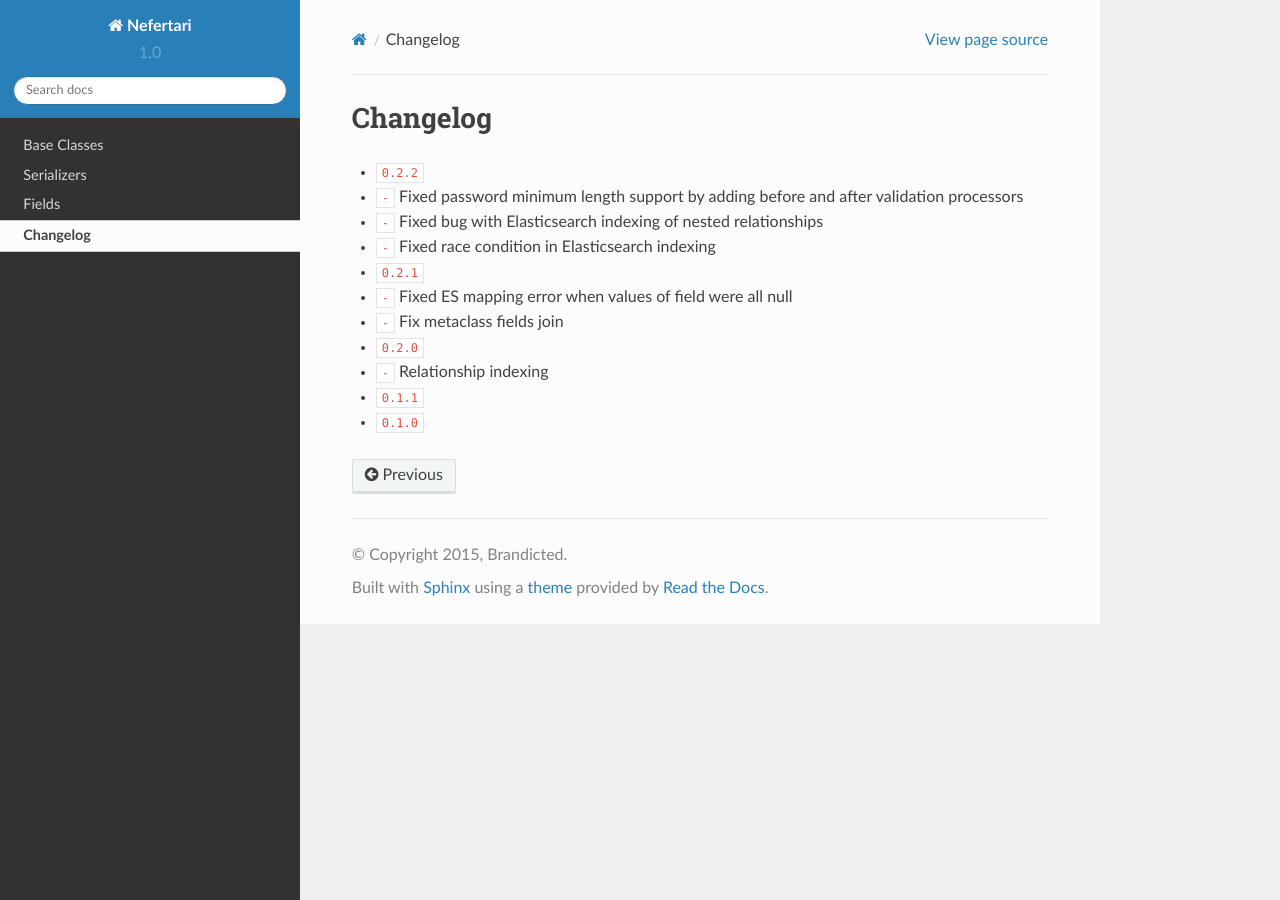
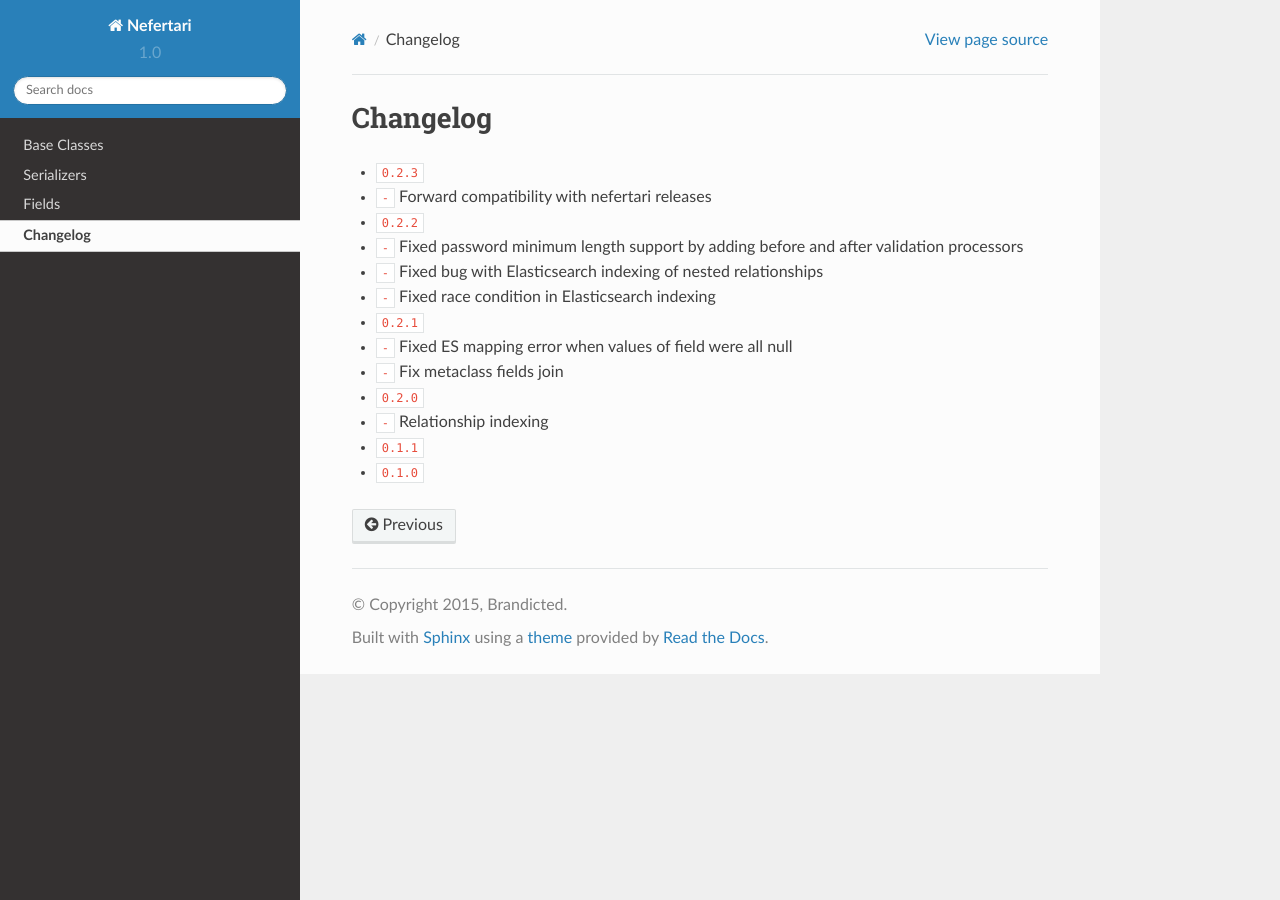
Before and after one commit to ramses-tech/nefertari-mongodb, a Sphinx documentation site: the page built from docs/source/changelog.rst, in a window 1280 px wide. Built offline with Sphinx 7.4.7 and the Read the Docs theme 2.0.0, drawn with Linux system fonts in a browser that asks for light colours; cross-references to code outside the pages are shown as plain code.

Commit message:
compatibility release 0.2.3

```diff
--- a/docs/source/changelog.rst
+++ b/docs/source/changelog.rst
@@ -1,5 +1,8 @@
 Changelog
 =========
+
+* :release:`0.2.3 <2015-06-05>`
+* :bug:`-` Forward compatibility with nefertari releases
 
 * :release:`0.2.2 <2015-06-03>`
 * :bug:`-` Fixed password minimum length support by adding before and after validation processors
--- a/setup.py
+++ b/setup.py
@@ -14,7 +14,7 @@
 
 setup(
     name='nefertari_mongodb',
-    version="0.2.2",
+    version="0.2.3",
     description='mongodb engine for nefertari',
     classifiers=[
         "Programming Language :: Python",
```
